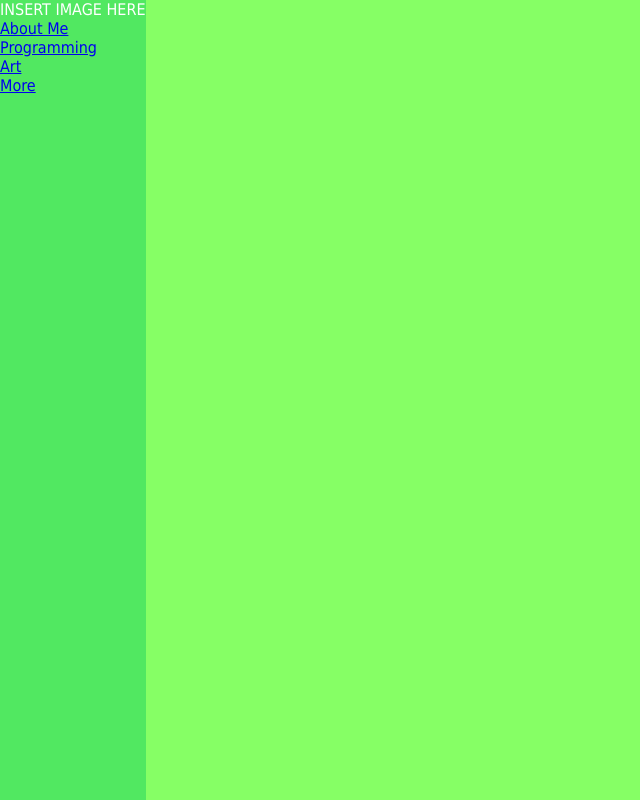
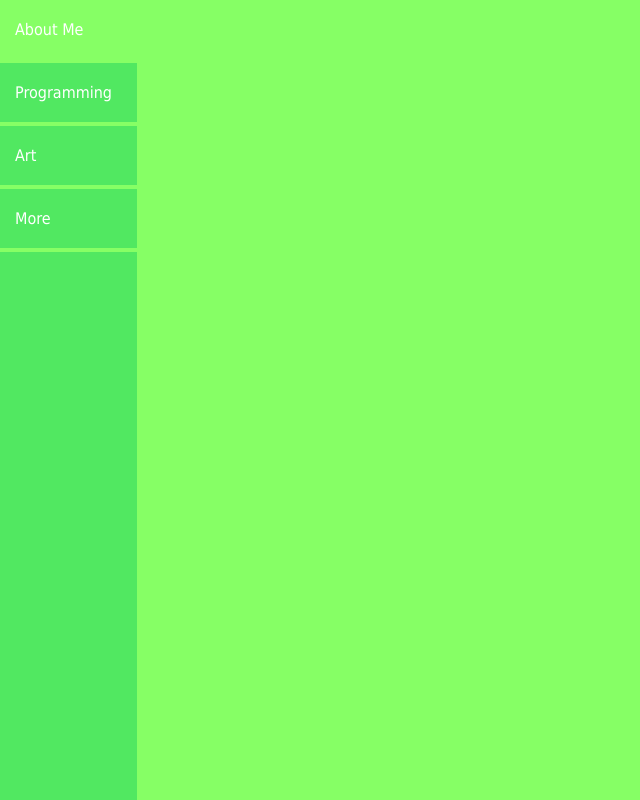
Before and after one commit to leejahseng/cv-website, a React app: page / in a window 1280 px wide. Shown: the whole page, without its empty margins (0-640 px from the left). Built offline with nearby package versions, Linux system fonts and the light colour scheme.

Commit message:
Removed placeholder text from SideBar + styling for NavButtons

```diff
--- a/src/components/SideBar/NavButton.jsx
+++ b/src/components/SideBar/NavButton.jsx
@@ -9,8 +9,10 @@ export default class NavButton extends React.Component{
 
     render() {
         return(
-            <div className='nav-button'>
-                <a href={this.state.href}>{this.state.name}</a>
+            <div className='nav-button' >
+                <a href={this.state.href} >
+                    {this.state.name}
+                </a>
             </div>
         )
     }
--- a/src/components/SideBar/SideBar.jsx
+++ b/src/components/SideBar/SideBar.jsx
@@ -6,7 +6,6 @@ export default class SideBar extends React.Component{
     render() {
         return(
             <div className='side-bar'>
-                INSERT IMAGE HERE
                 <NavButton name="About Me" href="about-me"/>
                 <NavButton name="Programming" href="programming"/>
                 <NavButton name="Art" href="art"/>
--- a/src/stylesheets/components/_all.scss
+++ b/src/stylesheets/components/_all.scss
@@ -1 +1,2 @@
 // All partials in this subdirectory should be included in here
+@import 'nav-button';
--- /dev/null
+++ b/src/stylesheets/components/_nav-button.scss
@@ -0,0 +1,20 @@
+.nav-button{
+  display: flex;
+  flex-direction: column;
+  border-style: solid;
+  border-width: 0px 0px 4px 0px;
+  border-color: $primary-green;
+
+  a{
+    padding-left: 15px;
+    padding-right: 25px;
+    padding-top: 20px;
+    padding-bottom: 20px;
+    color: white;
+    text-decoration: none;
+  }
+
+  a:hover{
+    background-color: $primary-green;
+  }
+}
```
